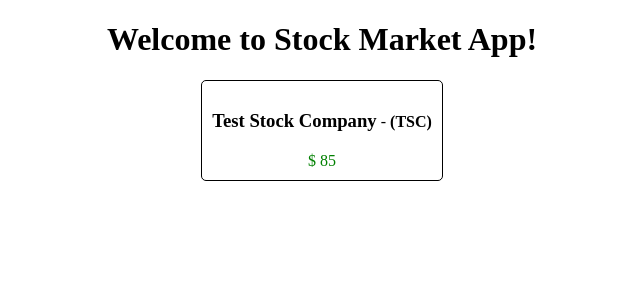
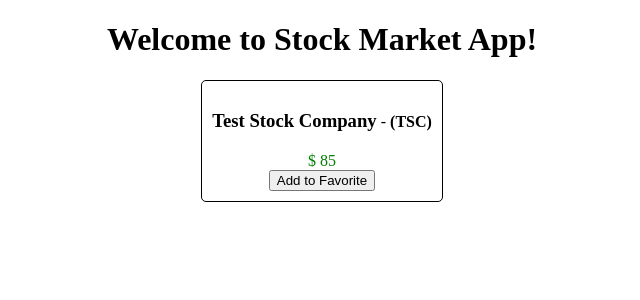
Before and after one commit to JFInterview/stock-market, an Angular app: page / in a window 1280 px wide. Shown: the top 300 px of the page, without its empty margins (318-958 px from the left). Built offline with nearby package versions, Linux system fonts and the light colour scheme.

Commit message:
Added favorite functionality

```diff
--- a/src/app/stock/stock-item/stock-item.component.html
+++ b/src/app/stock/stock-item/stock-item.component.html
@@ -1,4 +1,5 @@
 <div class="stock-container">
   <div class="name"><h3>{{name}}</h3> - <h4>({{code}})</h4></div>
   <div class="price" [class]="positiveChange ? 'positive' : 'negative'">$ {{price}}</div>
+  <button (click)="toggleFavorite($event)" [disabled]="favorite">Add to Favorite</button>
 </div>
--- a/src/app/stock/stock-item/stock-item.component.ts
+++ b/src/app/stock/stock-item/stock-item.component.ts
@@ -12,6 +12,7 @@
   public price: number;
   public previousPrice: number;
   public positiveChange: boolean;
+  public favorite: boolean;
 
   constructor() { }
 
@@ -21,6 +22,12 @@
     this.price = 85;
     this.previousPrice = 80;
     this.positiveChange = this.price >= this.previousPrice;
+    this.favorite = false;
+  }
+
+  toggleFavorite(event) {
+    console.log('We are toggling the favorite state for this stock', event);
+    this.favorite = !this.favorite;
   }
 
 }
```
